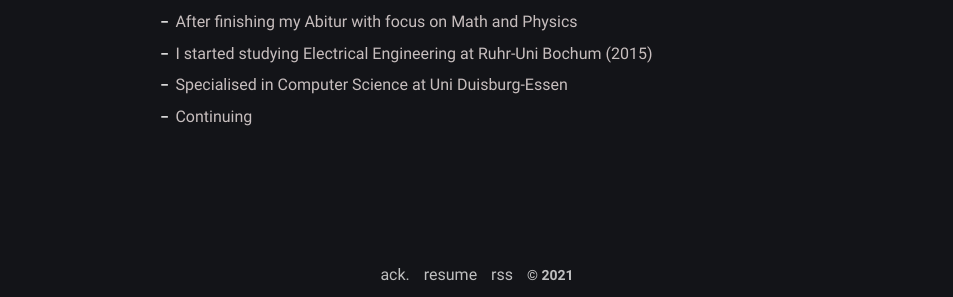
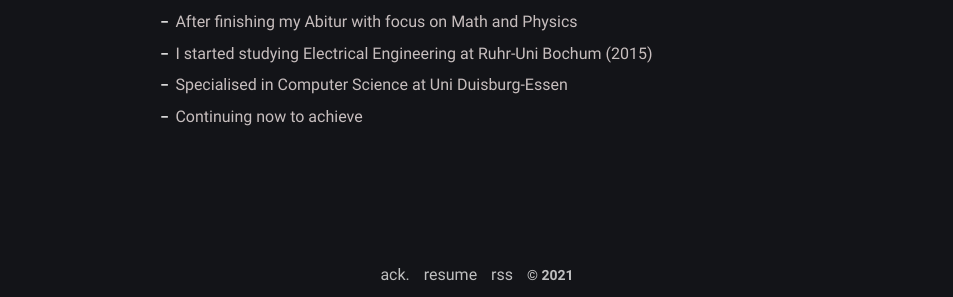
Before and after one commit to securebitAsif/fabulous-jupiter-8f84d, a Jekyll site: the page built from about.md, in a window 1280 px wide. Shown: the part 1044-1341 px from the top of the page, without its empty margins (163-1116 px from the left). Built offline with Jekyll 4.4.1, drawn with Linux system fonts in a browser that asks for light colours.

Commit message:
about.md: changed

```diff
--- a/about.md
+++ b/about.md
@@ -26,4 +26,4 @@ comments: false
 - After finishing my Abitur with focus on Math and Physics
 - I started studying Electrical Engineering at Ruhr-Uni Bochum (2015)
 - Specialised in Computer Science at Uni Duisburg-Essen
-- Continuing
+- Continuing now to achieve
```
